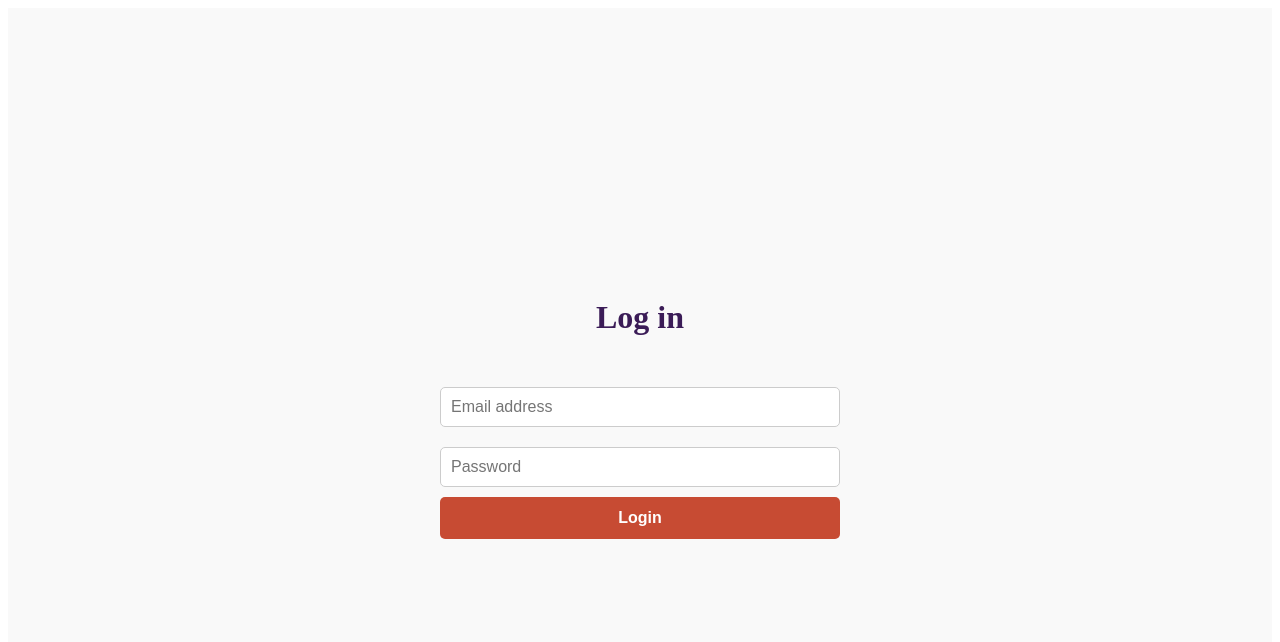
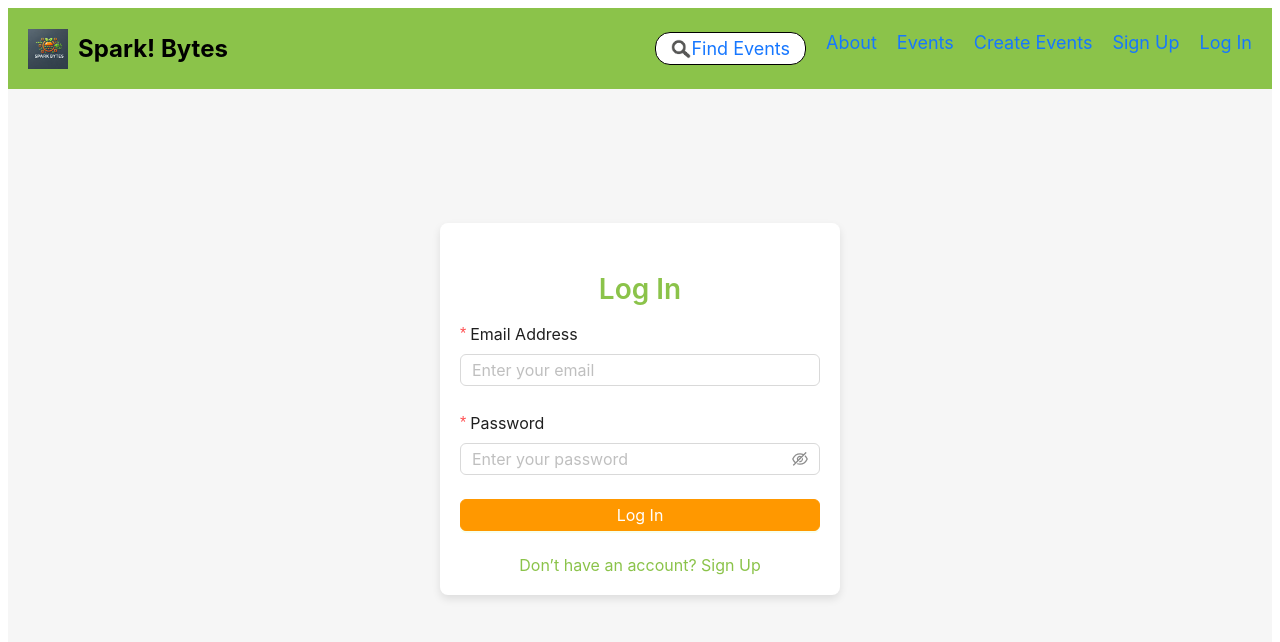
Before and after one commit to ethanrous/spark-bytes, a Next.js app in the folder client/: page /login in a window 1280 px wide. Shown: the top 642 px of the page. Built offline with nearby package versions, Linux system fonts and the light colour scheme.

Commit message:
events page and create events

```diff
--- a/client/src/components/Header.tsx
+++ b/client/src/components/Header.tsx
@@ -1,7 +1,7 @@
-// components/Header.tsx
-import React from 'react';
-import Link from 'next/link';
-import Image from 'next/image';
+// Header.tsx
+import React from "react";
+import Link from "next/link";
+import Image from "next/image";
 
 const Header: React.FC = () => {
   return (
@@ -11,16 +11,17 @@ const Header: React.FC = () => {
         <h1>Spark! Bytes</h1>
       </div>
       <nav className="nav-links">
-                <Link href="#">
-                    <a className="search-button">
+        <Link href="/events">
+          <div className="search-button">
             <Image src="/search-icon.png" alt="Search Icon" width={20} height={20} />
             Find Events
-                    </a>
+          </div>
         </Link>
-                <Link href="#"><a>About</a></Link>
-                <Link href="#"><a>Create Events</a></Link>
-                <Link href="#"><a>Sign Up</a></Link>
-                <Link href="#"><a>Log In</a></Link>
+        <Link href="/about">About</Link>
+        <Link href="/events">Events</Link>
+        <Link href="/create-event">Create Events</Link>
+        <Link href="/sign-up">Sign Up</Link>
+        <Link href="/login">Log In</Link>
       </nav>
       <style jsx>{`
         .header {
@@ -46,6 +47,7 @@ const Header: React.FC = () => {
         .nav-links a {
           text-decoration: none;
           color: black;
+          cursor: pointer;
         }
         .search-button {
           display: flex;
--- a/client/src/pages/login.tsx
+++ b/client/src/pages/login.tsx
@@ -1,114 +1,98 @@
-// pages/login.tsx
-import React, { useState } from 'react';
+import React from "react";
+import { Layout, Form, Input, Button, Typography } from "antd";
+import Header from "@/components/Header";
 
-const LoginPage = () => {
-  const [email, setEmail] = useState('');
-  const [password, setPassword] = useState('');
-  const [error, setError] = useState('');
-  const [loading, setLoading] = useState(false);
-  const [successfulLogin, setSuccessfulLogin] = useState(false);
+const { Content } = Layout;
+const { Title } = Typography;
 
-  const handleSubmit = async (e) => {
-    e.preventDefault();
-    // Add authentication logic here
-    console.log('Logging in with', email, password);
-    setSuccessfulLogin(false);
+const LoginPage: React.FC = () => {
+  const onFinish = (values: any) => {
+    console.log("Success:", values);
+  };
 
-    setLoading(true);
-    setError('');
-
-    try {
-      const response = await fetch('http://localhost:5001/users/login', {
-        method: 'POST',
-        headers: {
-          'Content-Type': 'application/json',
-        },
-        body: JSON.stringify({
-          email,
-          password,
-        }),
-      });
-
-      if (response.ok) {
-        console.log('Login successful');
-        setSuccessfulLogin(true);
-      } else {
-        setError(`Login failed: ${response.status === 401 ? "Incorrect email or password." : "An error has occurred while logging in."}`);
-      }
-    } catch (err) {
-      console.error('Error logging in:', err);
-      setError('An error occurred while trying to login.');
-    } finally {
-      setLoading(false);
-    }
+  const onFinishFailed = (errorInfo: any) => {
+    console.log("Failed:", errorInfo);
   };
 
   return (
-    <div style={styles.container}>
-      <h1 style={styles.title}>Log in</h1>
-      <form onSubmit={handleSubmit} style={styles.form}>
-        <input
-          type="email"
-          placeholder="Email address"
-          value={email}
-          onChange={(e) => setEmail(e.target.value)}
-          style={styles.input}
-          required
-        />
-        <input
-          type="password"
-          placeholder="Password"
-          value={password}
-          onChange={(e) => setPassword(e.target.value)}
-          style={styles.input}
-          required
-        />
-        <button type="submit" style={styles.button} disabled={loading}>{loading ? 'Logging in...' : 'Login'}</button>
-        {error && <p style={{ color: 'red' }}>{error}</p>}
-        {successfulLogin && <p style={{ color: 'blue' }}>Welcome {email}!</p>}
-      </form>
-    </div>
+    <Layout>
+      <Header />
+      <Content
+        style={{
+          display: "flex",
+          justifyContent: "center",
+          alignItems: "center",
+          minHeight: "80vh",
+          backgroundColor: "#f6f6f6",
+        }}
+      >
+        <div
+          style={{
+            maxWidth: "400px",
+            width: "100%",
+            padding: "20px",
+            borderRadius: "8px",
+            boxShadow: "0 4px 8px rgba(0, 0, 0, 0.1)",
+            backgroundColor: "white",
+          }}
+        >
+          <Title level={3} style={{ textAlign: "center", color: "#8bc34a" }}>
+            Log In
+          </Title>
+          <Form
+            name="login"
+            onFinish={onFinish}
+            onFinishFailed={onFinishFailed}
+            layout="vertical"
+          >
+            <Form.Item
+              label="Email Address"
+              name="email"
+              rules={[
+                {
+                  required: true,
+                  message: "Please input your email address!",
+                },
+              ]}
+            >
+              <Input placeholder="Enter your email" />
+            </Form.Item>
+            <Form.Item
+              label="Password"
+              name="password"
+              rules={[
+                {
+                  required: true,
+                  message: "Please input your password!",
+                },
+              ]}
+            >
+              <Input.Password placeholder="Enter your password" />
+            </Form.Item>
+            <Form.Item>
+              <Button
+                type="primary"
+                htmlType="submit"
+                block
+                style={{
+                  backgroundColor: "#ff9800",
+                  borderColor: "#ff9800",
+                  color: "white",
+                }}
+              >
+                Log In
+              </Button>
+            </Form.Item>
+          </Form>
+          <div style={{ textAlign: "center", marginTop: "10px" }}>
+            <a href="/sign-up" style={{ color: "#8bc34a" }}>
+              Don’t have an account? Sign Up
+            </a>
+          </div>
+        </div>
+      </Content>
+    </Layout>
   );
 };
 
-const styles = {
-  container: {
-    display: 'flex',
-    flexDirection: 'column',
-    alignItems: 'center',
-    justifyContent: 'center',
-    height: '100vh',
-    backgroundColor: '#f9f9f9',
-  },
-  title: {
-    fontSize: '2rem',
-    fontWeight: 'bold',
-    color: '#3B1C57',
-  },
-  form: {
-    display: 'flex',
-    flexDirection: 'column',
-    width: '100%',
-    maxWidth: '400px',
-    marginTop: '20px',
-  },
-  input: {
-    padding: '10px',
-    margin: '10px 0',
-    fontSize: '1rem',
-    borderRadius: '5px',
-    border: '1px solid #ccc',
-  },
-  button: {
-    padding: '12px',
-    backgroundColor: '#C74B33',
-    color: '#fff',
-    fontSize: '1rem',
-    fontWeight: 'bold',
-    borderRadius: '5px',
-    border: 'none',
-    cursor: 'pointer',
-  },
-};
-
 export default LoginPage;
--- /dev/null
+++ b/client/src/styles/globals.css
@@ -0,0 +1,23 @@
+/* styles/globals.css */
+
+* {
+    margin: 0;
+    padding: 0;
+    box-sizing: border-box;
+  }
+
+  body {
+    font-family: Arial, sans-serif;
+    background-color: #f9f9f9;
+    color: #333;
+  }
+
+  a {
+    text-decoration: none;
+    color: inherit;
+  }
+
+  button {
+    font-family: inherit;
+    cursor: pointer;
+  }
```
Also changed, not shown: client/src/pages/create-event.tsx (added, +53 -0 lines), client/src/pages/events.tsx (added, +77 -0 lines), client/src/pages/index.tsx (+12 -82 lines), client/public/logo.png (added), client/public/search-icon.png (added). Lines whose indentation alone changed are shown as unchanged.
